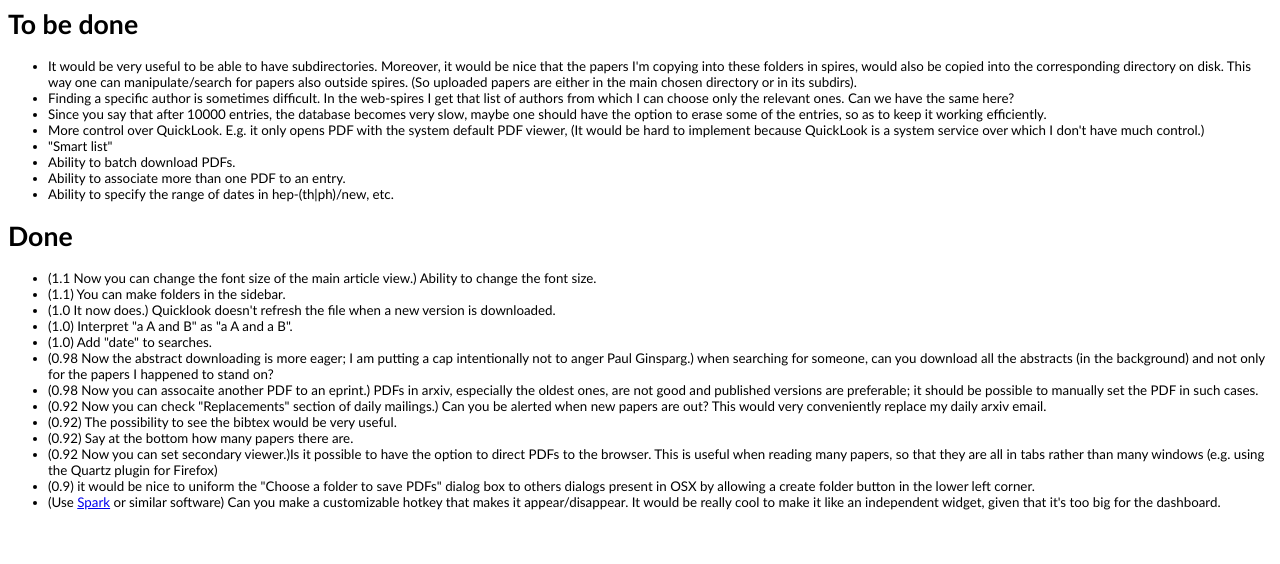
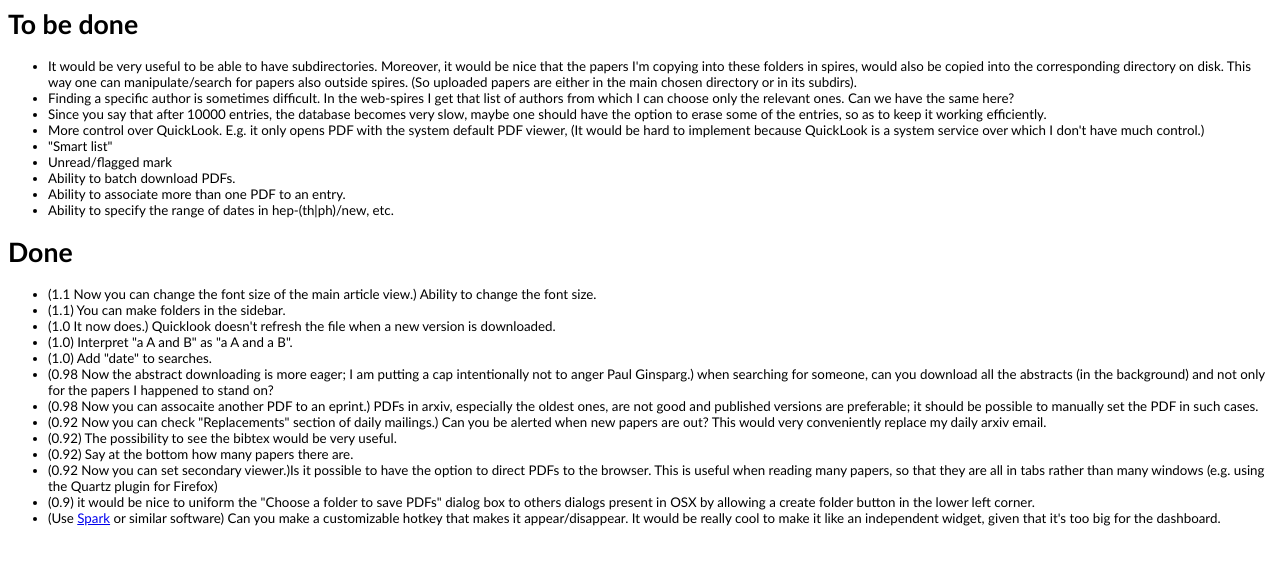
Before and after one commit to yujitach/inspire, a plain HTML site: page Requests.html in a window 1280 px wide. Drawn offline with Linux system fonts and the light colour scheme.

Commit message:
ver 1.1.9

```diff
--- a/Requests.html
+++ b/Requests.html
@@ -17,6 +17,7 @@ body{
 		<li>Since you say that after 10000 entries, the database becomes very slow, maybe one should have the option to erase some of the entries, so as to keep it working efficiently.</li>
 		<li>More control over QuickLook. E.g. it only opens PDF with the system default PDF viewer,  (It would be hard to implement because QuickLook is a system service over which I don't have much control.)</li>
 		<li>"Smart list"</li>
+		<li>Unread/flagged mark</li>
 		<li>Ability to batch download PDFs.</li>
 		<li>Ability to associate more than one PDF to an entry.</li>
 		<li>Ability to specify the range of dates in hep-(th|ph)/new, etc.</li>
```
Also changed, not shown: 18 other files.
